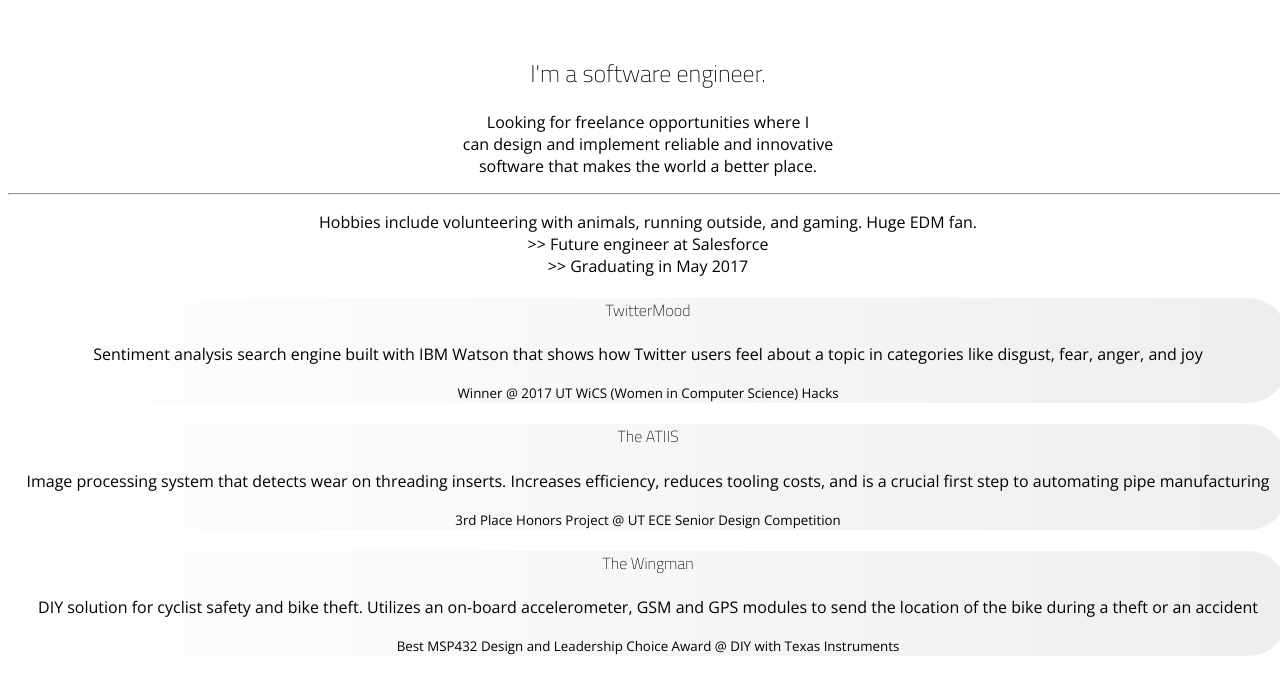
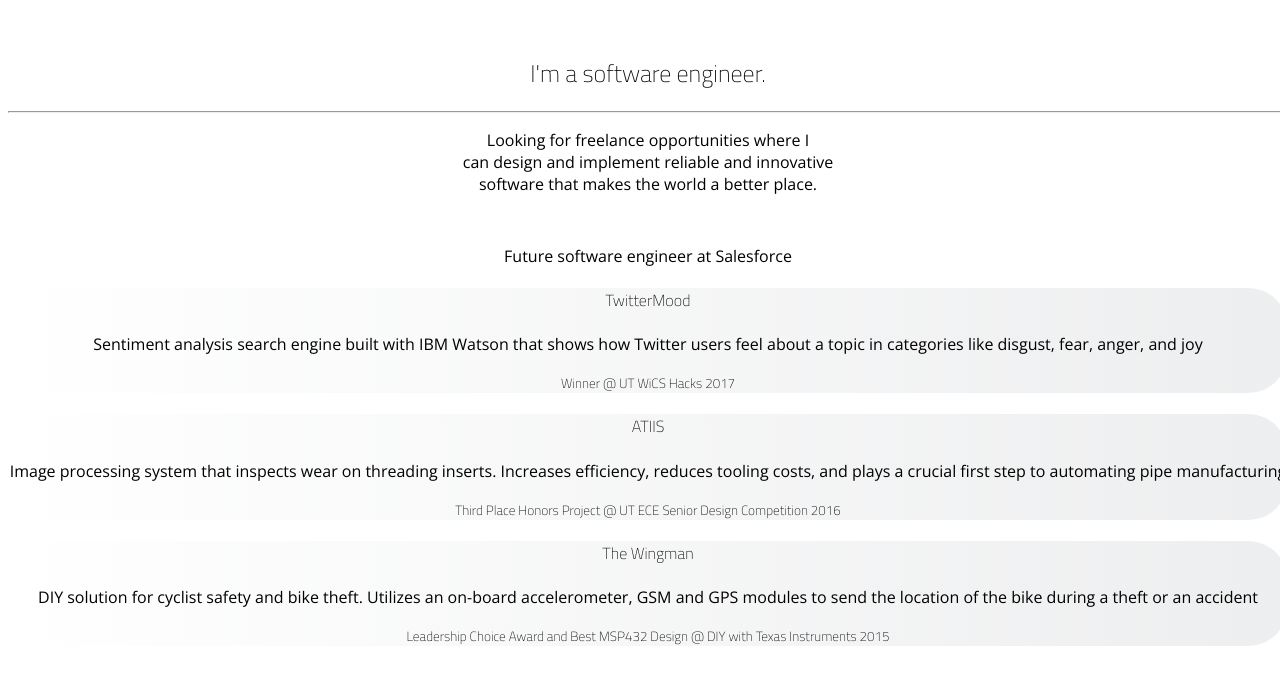
Before and after one commit to tiffanytso/tiffanytso.github.io, a Jekyll site: the page built from index.html, in a window 1280 px wide, cut to the strip 1106-1788 px from the top of the page. Built offline with Jekyll 4.4.1, drawn with Linux system fonts in a browser that asks for light colours; nearby versions of some CDN libraries; some web fonts are replaced.

Commit message:
added resume download and email link

```diff
--- a/_includes/splash.html
+++ b/_includes/splash.html
@@ -6,7 +6,7 @@
             <div class="row"><div class="col-md-12">
                     <div id="welcome-banner-message">
                         <h3>Hello, my name is</h3><br>
-                        <h1 class="display-1">Tiffany Tso</h1>
+                        <h1>Tiffany Tso</h1>
                     </div>
             </div></div>
             <!-- /.row, /.col-md-12-->
@@ -23,18 +23,16 @@
               <div class="col-sm-4">
                   <div class="about-me-message">
                       <h1>I'm a software engineer.</h1>
+                      <hr />
                         <p>
-                        Looking for freelance opportunities where I <br>
+                        Looking for freelance opportunities where I  <br>
                         can design and implement reliable and innovative <br>
                         software that makes the world a better place.<br>
                         </p>
-                      <hr />
-                      <p>Hobbies include volunteering with animals, running outside, and gaming. Huge EDM fan.
-                          <br>
-                          >> Future engineer at Salesforce<br>
-                          >> Graduating in May 2017
-                      </p>
-
+                      <br>
+                         <p>
+                            Future software engineer at Salesforce<br>
+                         </p>
                   </div>
               </div>
               <div class="col-sm-8">
@@ -43,21 +41,21 @@
                           <div class="card-block">
                               <h4 class="card-title">TwitterMood</h4>
                               <p class="card-text">Sentiment analysis search engine built with IBM Watson that shows how Twitter users feel about a topic in categories like disgust, fear, anger, and joy</p>
-                              <p class="card-text"><small class="text-muted">Winner @ 2017 UT WiCS (Women in Computer Science) Hacks</small></p>
+                              <p class="card-text"><small class="text-muted">Winner @ UT WiCS Hacks 2017</small></p>
                           </div>
                       </div>
                       <div class="card">
                           <div class="card-block">
-                              <h4 class="card-title">The ATIIS</h4>
-                              <p class="card-text">Image processing system that detects wear on threading inserts. Increases efficiency, reduces tooling costs, and is a crucial first step to automating pipe manufacturing</p>
-                              <p class="card-text"><small class="text-muted">3rd Place Honors Project @ UT ECE Senior Design Competition</small></p>
+                              <h4 class="card-title">ATIIS </h4>
+                              <p class="card-text">Image processing system that inspects wear on threading inserts. Increases efficiency, reduces tooling costs, and plays a crucial first step to automating pipe manufacturing</p>
+                              <p class="card-text"><small class="text-muted">Third Place Honors Project @ UT ECE Senior Design Competition 2016</small></p>
                           </div>
                       </div>
                       <div class="card">
                           <div class="card-block">
                               <h4 class="card-title">The Wingman</h4>
                               <p class="card-text">DIY solution for cyclist safety and bike theft. Utilizes an on-board accelerometer, GSM and GPS modules to send the location of the bike during a theft or an accident</p>
-                              <p class="card-text"><small class="text-muted">Best MSP432 Design and Leadership Choice Award @ DIY with Texas Instruments</small></p>
+                              <p class="card-text"><small class="text-muted">Leadership Choice Award and Best MSP432 Design @ DIY with Texas Instruments 2015</small></p>
                           </div>
                       </div>
                   </div>
@@ -78,17 +76,19 @@
                         <br>
                         <a role="button" href="https://twitter.com/tifftso"><i class="fa fa-twitter-square fa-2x"></i></a>
                         <a role="button" href="https://www.instagram.com/suptiffany/"><i class="fa fa-instagram fa-2x"></i></a>
-                        <br><br><br>
+                        <br><br>
                         <h3>contact me</h3>
-                        <a role="button" href="#"><i class="fa fa-envelope fa-2x"></i></a>
+                        <a role="button" href="mailto:thetiffanytso@gmail.com"><i class="fa fa-envelope fa-2x"></i></a>
                     </div>
                 </div>
                 <div class="col-md-6">
                     <div id="wait">
                         <h1><b>hold up!</b></h1>
-                        <button type="button" class="btn bmd-btn-fab" id="resume">
-                            <i class="fa fa-file-text" aria-hidden="true"></i>
-                        </button>
+                        <a href="../assets/Resume_TiffanyTso_042017.pdf" download>
+                            <button type="button" class="btn bmd-btn-fab" id="resume">
+                                <i class="fa fa-file-text" aria-hidden="true"></i>
+                            </button>
+                        </a>
                         <h2>grab my resume <br>
                             before you go</h2>
                     </div>
--- a/css/main.css
+++ b/css/main.css
@@ -16,7 +16,7 @@
     font-weight: 300;
 }
 
-a, a:hover, a:active, a:visited {
+a, a:hover, a:active, a:visited, nav-link {
     color: #136F63;
 }
 
@@ -103,6 +103,12 @@
     background: linear-gradient(to right, #FFFFFF, #EDEEEF); /* W3C, IE 10+/ Edge, Firefox 16+, Chrome 26+, Opera 12+, Safari 7+ */
     border-radius: 40px;
 }
+
+.text-muted {
+    font-family: 'Titillium Web', sans-serif;
+    font-weight: 200;
+}
+
 /*
     Contact Me section
  */
```
Also changed, not shown: 1 other file.
